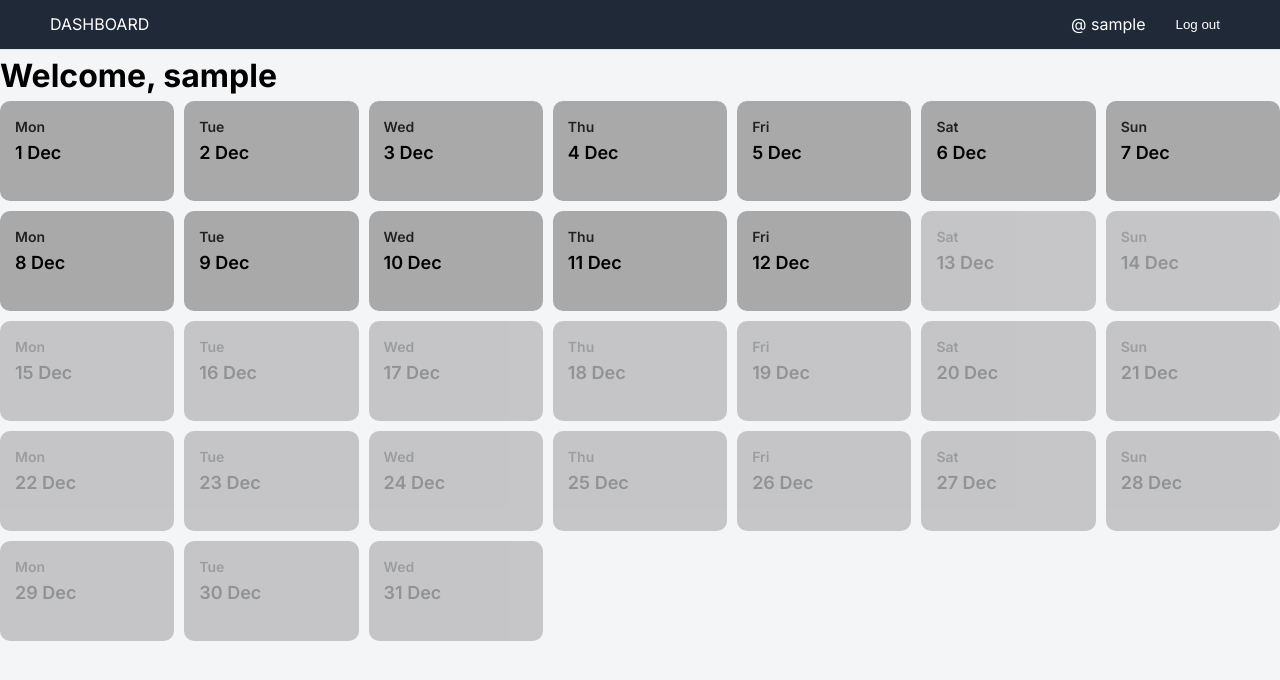
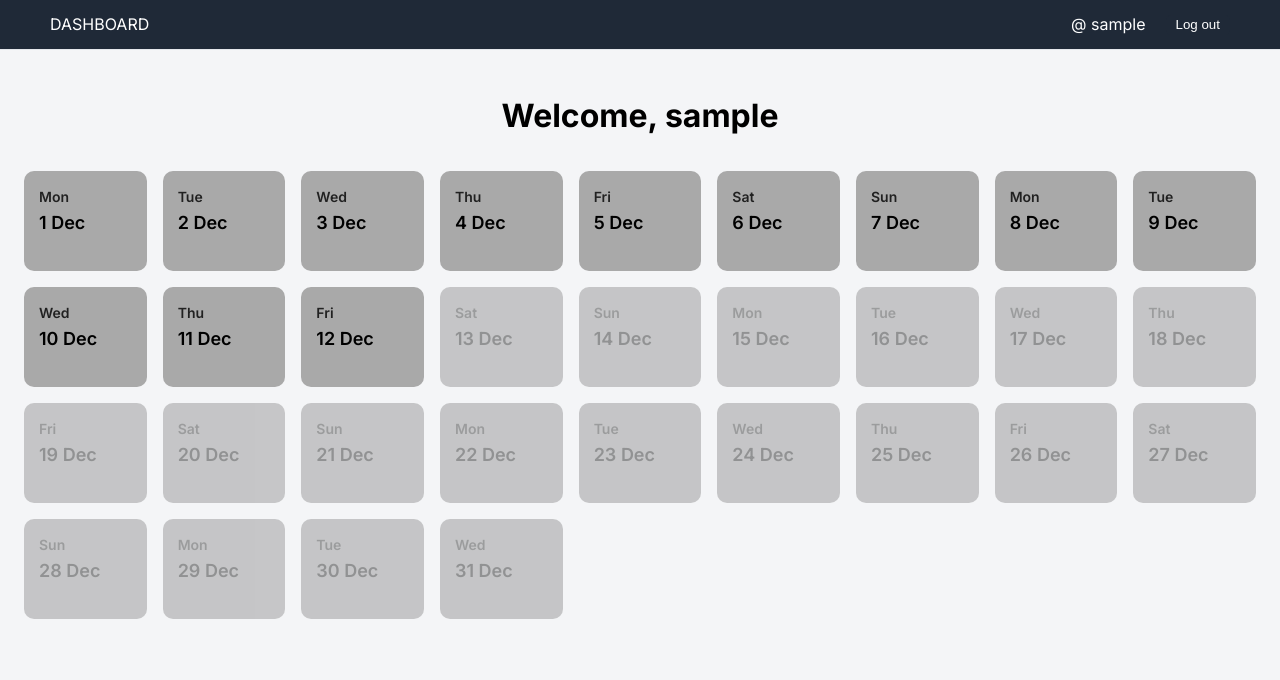
Before and after one commit to Konstantin-Lozanovski/Calorie-Tracker, a React (Vite) app in the folder frontend/: page / in a window 1280 px wide. Shown: the top 680 px of the page. Built offline with nearby package versions, Linux system fonts and the light colour scheme; sample sign-in values are in the browser's storage.

Commit message:
Dashboard styling

```diff
--- a/frontend/src/css/Dashboard.css
+++ b/frontend/src/css/Dashboard.css
@@ -1,5 +1,26 @@
+/* Dashboard Page Layout */
+.dashboard-container {
+    max-width: 1300px;
+    margin: 0 auto;
+    padding: 40px 24px;
+    display: flex;
+    flex-direction: column;
+    gap: 30px;
+    min-height: 100vh;
+    background: linear-gradient(180deg, var(--color-bg) 0%, var(--color-bg-dark) 100%);
+    color: var(--color-text-light);
+}
+
+h1 {
+    font-size: 32px;
+    margin: 0;
+    text-align: center;
+}
+
+/* Days Grid */
 .days-grid {
     display: grid;
-    grid-template-columns: repeat(7, 1fr); /* 7 days per row */
-    gap: 10px;
+    grid-template-columns: repeat(auto-fit, minmax(120px, 1fr));
+    gap: 16px;
+    width: 100%;
 }
--- a/frontend/src/pages/Dashboard.jsx
+++ b/frontend/src/pages/Dashboard.jsx
@@ -13,7 +13,7 @@ const Dashboard = ({user}) => {
   }, []);
 
   return (
-    <div>
+    <div className="dashboard-container">
       <h1>Welcome, {user.username}</h1>
       <div className="days-grid">
         {days.map((day) => (
```
